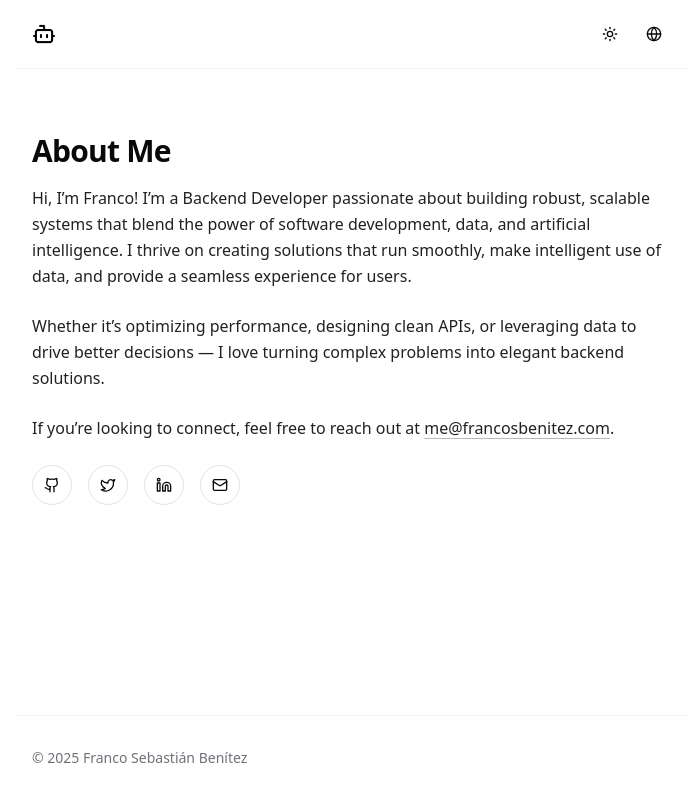
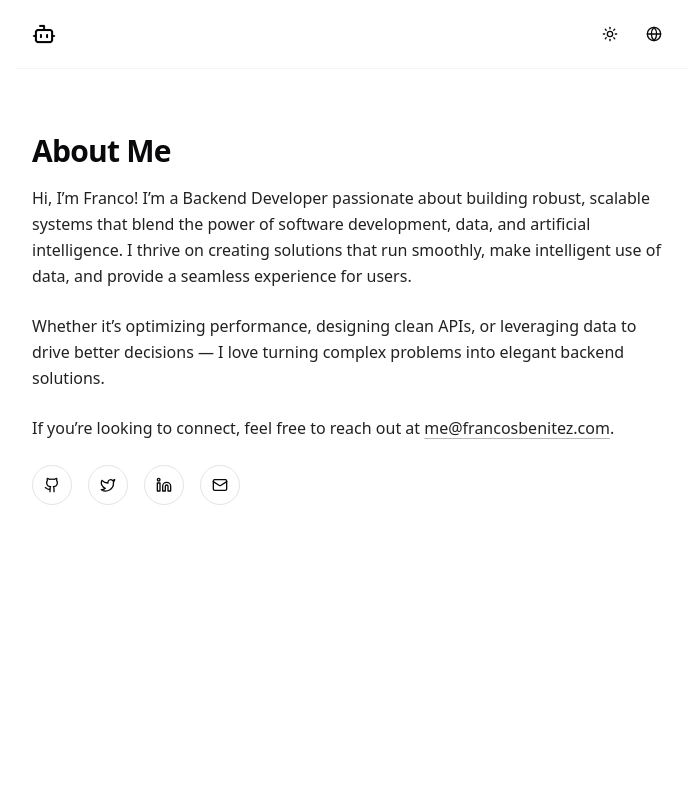
Before and after one commit to francosbenitez/francosbenitez.com, a Next.js app: page /en in a window 1280 px wide. Shown: the whole page, without its empty margins (288-981 px from the left). Built offline with nearby package versions, Linux system fonts and the light colour scheme.

Commit message:
refactor: remove footer

```diff
--- a/app/[lang]/layout.tsx
+++ b/app/[lang]/layout.tsx
@@ -29,7 +29,7 @@ export default async function LocaleLayout({
       <main className="flex-1 px-4 py-6 md:py-8 animate-in fade-in duration-500">
         {children}
       </main>
-      <footer className="border-t border-border/40 py-8 mt-12">
+      {/* <footer className="border-t border-border/40 py-8 mt-12">
         <div className="px-4">
           <div className="flex flex-col md:flex-row justify-between items-center gap-4">
             <p className="text-sm text-muted-foreground">
@@ -37,7 +37,7 @@ export default async function LocaleLayout({
             </p>
           </div>
         </div>
-      </footer>
+      </footer> */}
     </div>
   );
 }
```
